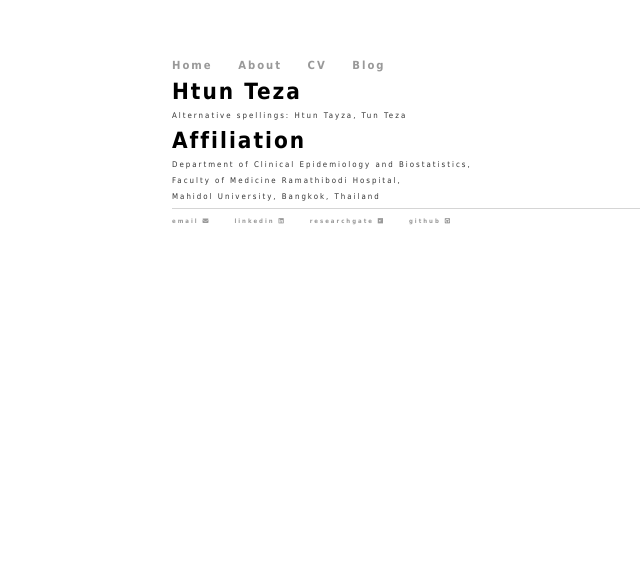
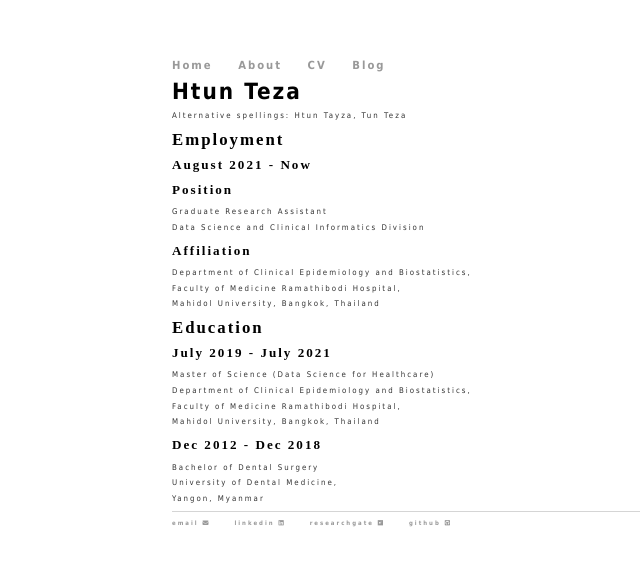
Before and after one commit to finerbrighterlighter/finerbrighterlighter.github.io, a Jekyll site: the page built from cv/index.html, in a window 1280 px wide. Shown: the top 566 px of the page, without its empty margins (20-660 px from the left). Built offline with Jekyll 4.4.1, drawn with Linux system fonts in a browser that asks for light colours; nearby versions of some CDN libraries.

Commit message:
Update index.html

```diff
--- a/cv/index.html
+++ b/cv/index.html
@@ -4,9 +4,28 @@ title: Curriculum vitae
 ---
 <div class="blurb">
 	<h1>Htun Teza</h1>
-	<p>Alternative spellings: Htun Tayza, Tun Teza</p>
-	<h1>Affiliation</h1>
-	<p>Department of Clinical Epidemiology and Biostatistics,</p>
-	<p>Faculty of Medicine Ramathibodi Hospital,</p>
-	<p>Mahidol University, Bangkok, Thailand</p>
+		<p>Alternative spellings: Htun Tayza, Tun Teza</p>
+	<h2>Employment</h2>
+	<body>
+	<h3>August 2021 - Now</h3>
+	<h3>Position</h3>
+		<p>Graduate Research Assistant</p>
+		<p>Data Science and Clinical Informatics Division</p>
+	<h3>Affiliation</h3>
+		<p>Department of Clinical Epidemiology and Biostatistics,</p>
+		<p>Faculty of Medicine Ramathibodi Hospital,</p>
+		<p>Mahidol University, Bangkok, Thailand</p>
+	</body>
+	<h2>Education</h2>
+	<body>
+	<h3>July 2019 - July 2021</h3>
+		<p>Master of Science (Data Science for Healthcare)</p>
+		<p>Department of Clinical Epidemiology and Biostatistics,</p>
+		<p>Faculty of Medicine Ramathibodi Hospital,</p>
+		<p>Mahidol University, Bangkok, Thailand</p>
+	<h3>Dec 2012 - Dec 2018</h3>
+		<p>Bachelor of Dental Surgery</p>
+		<p>University of Dental Medicine,</p>
+		<p>Yangon, Myanmar</p>
+	</body>
 </div><!-- /.blurb -->
```
